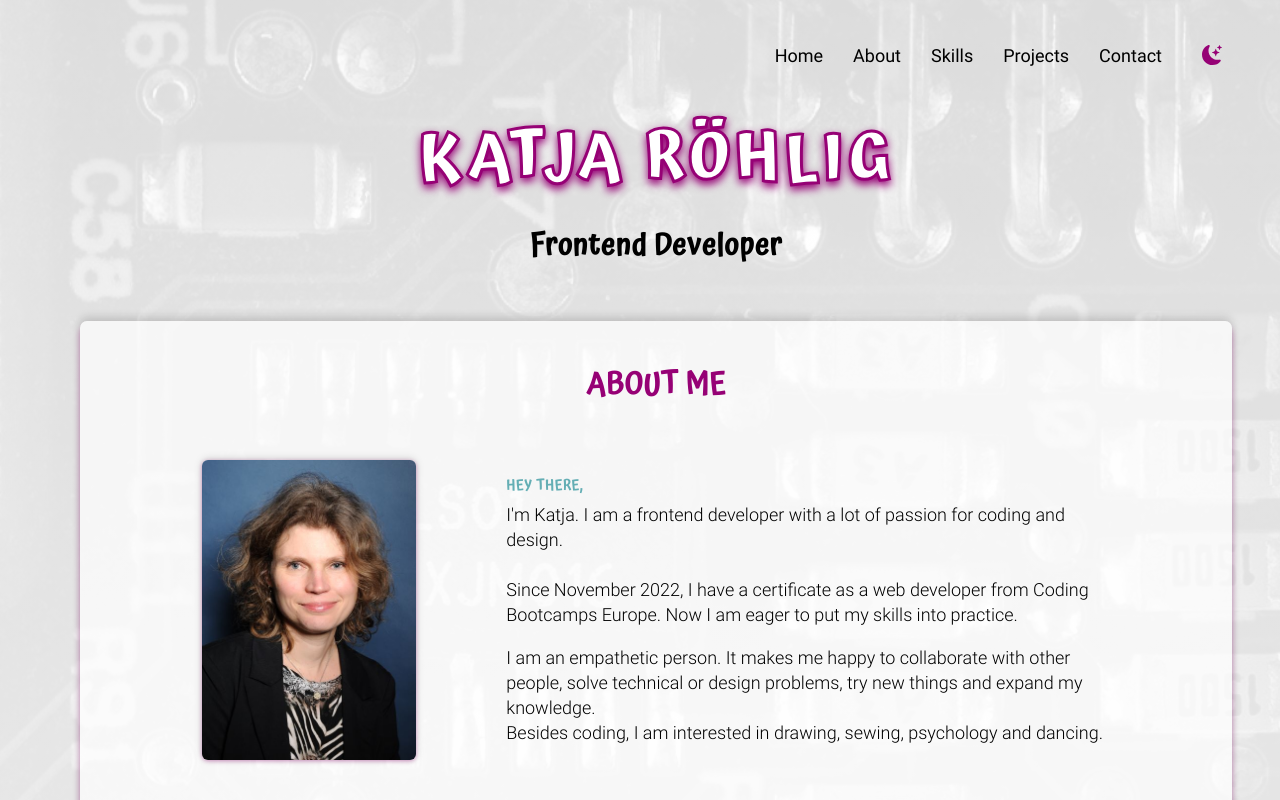
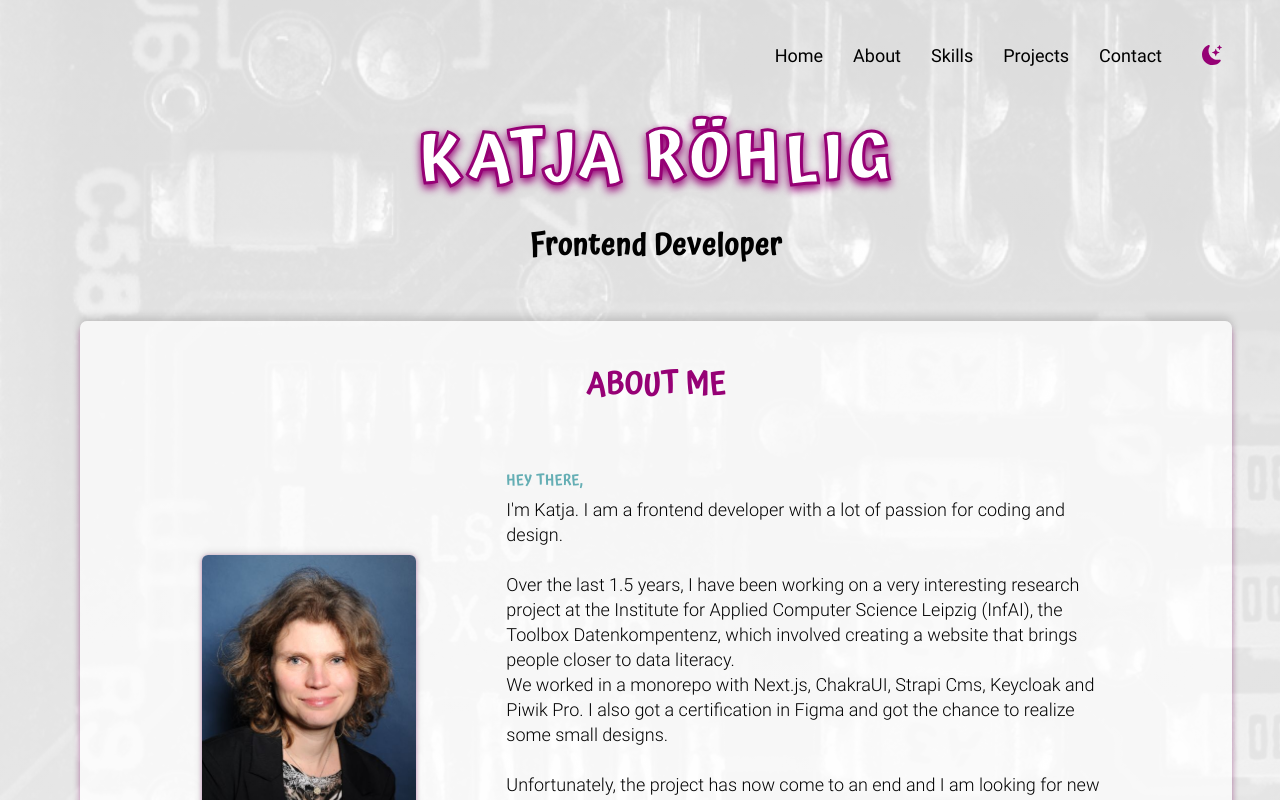
Before and after one commit to katja-roehlig/portfolio, a Vue app: page / in a window 1280 px wide. Shown: the top 800 px of the page. Built offline with nearby package versions, Linux system fonts and the light colour scheme.

Commit message:
update about text

```diff
--- a/src/components/About.vue
+++ b/src/components/About.vue
@@ -24,9 +24,16 @@ function readMore(): void {
             I'm Katja. I am a frontend developer with a lot of passion for
             coding and design.
             <br /><br />
-            Since November 2022, I have a certificate as a web developer from
-            Coding Bootcamps Europe. Now I am eager to put my skills into
-            practice.
+            Over the last 1.5 years, I have been working on a very interesting
+            research project at the Institute for Applied Computer Science
+            Leipzig (InfAI), the Toolbox Datenkompentenz, which involved
+            creating a website that brings people closer to data literacy.
+            <br />
+            We worked in a monorepo with Next.js, ChakraUI, Strapi Cms, Keycloak
+            and Piwik Pro. I also got a certification in Figma and got the
+            chance to realize some small designs. <br /><br />
+            Unfortunately, the project has now come to an end and I am looking
+            for new exciting challenges.
           </p>
         </div>
 
```
